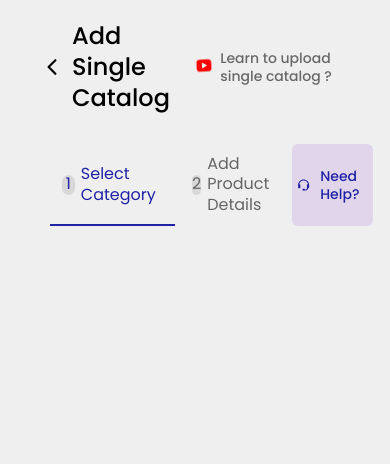
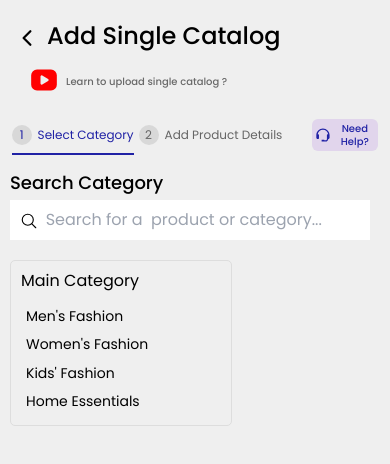
Before and after one commit to Hypedkratos/E-comm-Retailer-, a React (Vite) app: page /catalog in a window 390 px wide. Shown: the top 464 px of the page. Built offline with nearby package versions, Linux system fonts and the light colour scheme.

Commit message:
added category selection feature

```diff
--- a/src/index.css
+++ b/src/index.css
@@ -20,3 +20,7 @@ h5,
 h6 {
   margin-bottom: unset;
 }
+
+* {
+  box-sizing: unset;
+}
--- a/src/pages/SingleCatalog.css
+++ b/src/pages/SingleCatalog.css
@@ -34,7 +34,7 @@
   width: 100%;
   display: flex;
   justify-content: space-between;
-  padding: 0px 50px;
+  padding: 0px 0px;
   margin-top: 10px;
 }
 
@@ -43,6 +43,7 @@
   justify-content: center;
   align-items: center;
   gap: 5px;
+  padding-left: 40px;
 }
 
 .status {
@@ -89,6 +90,7 @@
   align-items: center;
   gap: 10px;
   padding: 5px;
+  margin-right: 45px;
 }
 
 /* animations */
@@ -115,6 +117,129 @@
   }
 }
 
+.search_section_main {
+  padding: 30px 10px;
+}
+
+.search-container {
+  margin: 15px 0px;
+  width: 100%;
+}
+.search-container input {
+  width: 500px;
+  padding: 10px;
+  font-size: 16px;
+  margin-left: 30px;
+}
+
+.dropdown-container {
+  display: flex;
+  gap: 20px;
+  margin-top: 20px;
+}
+
+.dropdown {
+  border: 1px solid #ddd;
+  border-radius: 5px;
+  padding: 10px;
+  width: 200px;
+}
+
+.dropdown h4 {
+  margin: 0 0 10px;
+  font-size: 16px;
+}
+
+.dropdown ul {
+  list-style-type: none;
+  padding: 0;
+  margin: 0;
+}
+
+.dropdown li {
+  padding: 5px;
+  cursor: pointer;
+  border-radius: 3px;
+}
+
+.dropdown li:hover {
+  background-color: #f0f0f0;
+}
+
+.dropdown li.selected {
+  background-color: #007bff;
+  color: white;
+}
+
+.selected-path {
+  margin-top: 20px;
+  font-size: 18px;
+  color: #333;
+}
+
 /* media queries */
-@media only screen and (max-width: 768px) {
+@media only screen and (max-width: 767px) {
+  .single_catalog_header {
+    flex-direction: column;
+    align-items: flex-start;
+    padding: 20px 15px;
+    gap: 10px;
+  }
+  .status_container {
+    padding-left: 10px;
+  }
+  .back_icon {
+    padding-top: 4px;
+  }
+  .single_catalog_header_text {
+    font-size: 10px;
+  }
+
+  .help_right {
+    padding: 5px 15px;
+  }
+
+  .single_catalog_status_parent {
+    margin-top: unset;
+    justify-content: center;
+    gap: 30px;
+    padding: 0px 0px;
+  }
+
+  .status {
+    padding: 0px 0px;
+    font-size: 12px;
+  }
+  .need_help_btn {
+    padding: 3px;
+    gap: 3px;
+    text-align: center;
+    width: 60px;
+    margin-right: 10px;
+  }
+  .need_help_btn_text {
+    font-size: 10px;
+  }
+  .youtube_icon {
+    animation: none;
+  }
+  .search_section_main {
+    padding: 20px 10px;
+  }
+  .search-container input {
+    width: 340px;
+  }
+  .search_placeholder_text {
+    padding-left: unset;
+  }
+  .search-container {
+    margin: 5px 0px;
+  }
+  .search-container input {
+    margin-left: unset;
+  }
+  .search_icon {
+    position: absolute;
+    left: 10px;
+  }
 }
--- a/src/pages/SingleCatalog.tsx
+++ b/src/pages/SingleCatalog.tsx
@@ -1,30 +1,92 @@
 /* default imports */
-import React from "react";
+import React, { useState, useEffect } from "react";
 import "./SingleCatalog.css";
 import { Link } from "react-router-dom";
 /* icons */
 import { IoChevronBackOutline } from "react-icons/io5";
 import { TbBrandYoutubeFilled } from "react-icons/tb";
 import { BiSupport } from "react-icons/bi";
+import { IoSearchOutline } from "react-icons/io5";
 /* components */
+import mockData from "../assets/mockData/categoryMockData.json";
 /* interfaces */
 
 const SingleCatalog: React.FC = () => {
-  const [isAddProduct, setIsAddProduct] = React.useState(false);
+  const [isAddProduct, setIsAddProduct] = useState(false);
+  const [categories] = useState(mockData.categories);
+  const [searchTerm, setSearchTerm] = useState("");
+  const [selectedCategory, setSelectedCategory] = useState("");
+  const [subCategories, setSubCategories] = useState<any[]>([]);
+  const [selectedSubCategory, setSelectedSubCategory] = useState("");
+  const [subSubCategories, setSubSubCategories] = useState<any[]>([]);
+  const [selectedSubSubCategory, setSelectedSubSubCategory] = useState("");
+  const [selectedPath, setSelectedPath] = useState("");
+
+  // Update subcategories when a main category is selected
+  useEffect(() => {
+    if (selectedCategory) {
+      const category = categories.find((cat) => cat.name === selectedCategory);
+      setSubCategories(category?.subcategories || []);
+      setSelectedSubCategory("");
+      setSubSubCategories([]);
+      setSelectedSubSubCategory("");
+    }
+  }, [selectedCategory, categories]);
+
+  // Update sub-subcategories when a subcategory is selected
+  useEffect(() => {
+    if (selectedSubCategory) {
+      const subCategory = subCategories.find(
+        (sub) => sub.name === selectedSubCategory
+      );
+      setSubSubCategories(subCategory?.subcategories || []);
+      setSelectedSubSubCategory("");
+    }
+  }, [selectedSubCategory, subCategories]);
+
+  // Update the selected path
+  useEffect(() => {
+    if (selectedCategory && selectedSubCategory && selectedSubSubCategory) {
+      setSelectedPath(
+        `${selectedCategory}/${selectedSubCategory}/${selectedSubSubCategory}`
+      );
+    }
+  }, [selectedCategory, selectedSubCategory, selectedSubSubCategory]);
+
+  // Search logic
+  useEffect(() => {
+    if (searchTerm) {
+      categories.forEach((category) => {
+        category.subcategories.forEach((subCategory) => {
+          subCategory.subcategories.forEach((subSubCategory) => {
+            if (
+              searchTerm
+                .toLowerCase()
+                .includes(subSubCategory.name.toLowerCase())
+            ) {
+              setSelectedCategory(category.name);
+              setSelectedSubCategory(subCategory.name);
+              setSelectedSubSubCategory(subSubCategory.name);
+            }
+          });
+        });
+      });
+    }
+  }, [searchTerm, categories]);
 
   return (
     <div className="single_catalog_main_container w-[100vw] h-[100vh]">
       {/* header section start */}
       <div className="single_catalog_header">
         <div className="header_text_parent">
-          <Link to={"/catalog-screen"}>
+          <Link to={"/catalog-screen"} className="back_icon">
             <IoChevronBackOutline size={24} />
           </Link>
           <span className="single_catalog_header_title">
             Add Single Catalog
           </span>
         </div>
-        <div className="header_text_parent">
+        <div className="header_text_parent help_right">
           <TbBrandYoutubeFilled
             size={28}
             color="red"
@@ -72,12 +134,96 @@ const SingleCatalog: React.FC = () => {
         </div>
         <div className="need_help_btn">
           <BiSupport size={22} color="#2022a5" />
-          <span className="text-[14px] font-medium text-[#2022a5]">
+          <span className="need_help_btn_text text-[14px] font-medium text-[#2022a5]">
             Need Help?
           </span>
         </div>
       </div>
       {/* single catalog status section end */}
+      {/* search section start */}
+      <div className="search_section_main">
+        <span className="search_placeholder_text text-[18px] font-medium pl-8">
+          Search Category
+        </span>
+        <div className="search-container relative">
+          <IoSearchOutline
+            size={18}
+            className="search_icon absolute left-10 top-3 text-center"
+          />
+          <input
+            type="text"
+            placeholder="&nbsp;&nbsp;&nbsp;&nbsp;&nbsp;&nbsp;Search for a  product or category..."
+            value={searchTerm}
+            onChange={(e) => setSearchTerm(e.target.value)}
+          />
+        </div>
+
+        <div className="dropdown-container">
+          <div className="dropdown">
+            <h4>Main Category</h4>
+            <ul>
+              {categories.map((category) => (
+                <li
+                  key={category.name}
+                  className={
+                    selectedCategory === category.name ? "selected" : ""
+                  }
+                  onClick={() => setSelectedCategory(category.name)}
+                >
+                  {category.name}
+                </li>
+              ))}
+            </ul>
+          </div>
+
+          {subCategories.length > 0 && (
+            <div className="dropdown">
+              <h4>Subcategory</h4>
+              <ul>
+                {subCategories.map((subCategory) => (
+                  <li
+                    key={subCategory.name}
+                    className={
+                      selectedSubCategory === subCategory.name ? "selected" : ""
+                    }
+                    onClick={() => setSelectedSubCategory(subCategory.name)}
+                  >
+                    {subCategory.name}
+                  </li>
+                ))}
+              </ul>
+            </div>
+          )}
+
+          {subSubCategories.length > 0 && (
+            <div className="dropdown">
+              <h4>Sub-Subcategory</h4>
+              <ul>
+                {subSubCategories.map((subSubCategory) => (
+                  <li
+                    key={subSubCategory.name}
+                    className={
+                      selectedSubSubCategory === subSubCategory.name
+                        ? "selected"
+                        : ""
+                    }
+                    onClick={() =>
+                      setSelectedSubSubCategory(subSubCategory.name)
+                    }
+                  >
+                    {subSubCategory.name}
+                  </li>
+                ))}
+              </ul>
+            </div>
+          )}
+        </div>
+
+        <div className="selected-path">
+          {selectedPath && <h4>{selectedPath}</h4>}
+        </div>
+      </div>
+      {/* search section end */}
     </div>
   );
 };
```
Also changed, not shown: 1 other file (tests, documents, lock files or other folders).
